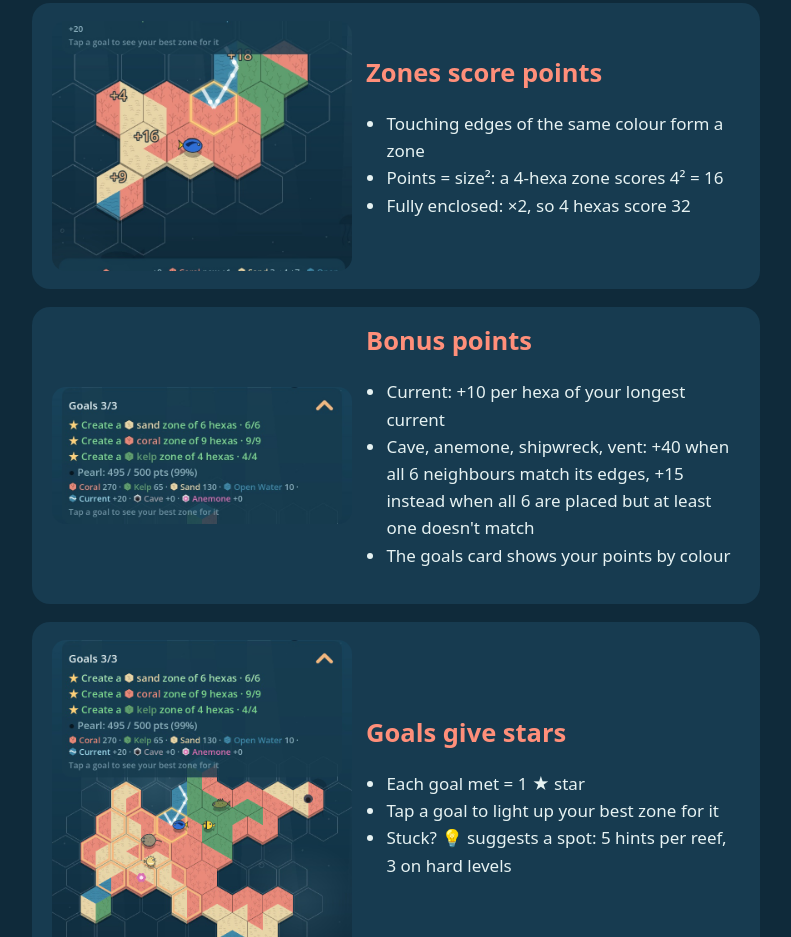
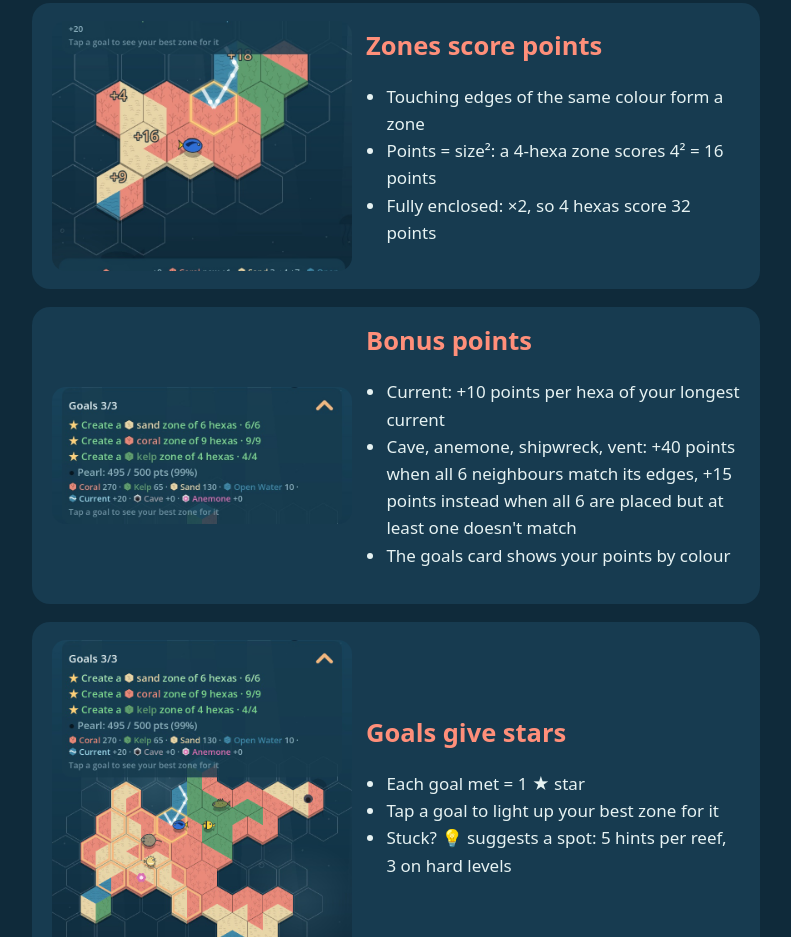
Before and after one commit to SebastienSyd/hexacoral-docs, a plain HTML site: page how-to-play.html in a window 1280 px wide. Shown: the part 1237-2174 px from the top of the page, without its empty margins (244-1035 px from the left). Drawn offline with Linux system fonts and the light colour scheme.

Commit message:
How to play: say points in the scoring lines
Co-Authored-By: Claude Opus 5.5 <noreply@anthropic.com>

```diff
--- a/how-to-play.html
+++ b/how-to-play.html
@@ -32,12 +32,12 @@
 
   <div class="card step"><img src="img/howto-3.jpg" alt=""><div><h2>Zones score points</h2><ul>
     <li>Touching edges of the same colour form a zone</li>
-    <li>Points = size²: a 4-hexa zone scores 4² = 16</li>
-    <li>Fully enclosed: ×2, so 4 hexas score 32</li></ul></div></div>
+    <li>Points = size²: a 4-hexa zone scores 4² = 16 points</li>
+    <li>Fully enclosed: ×2, so 4 hexas score 32 points</li></ul></div></div>
 
   <div class="card step"><img src="img/howto-4.jpg" alt=""><div><h2>Bonus points</h2><ul>
-    <li>Current: +10 per hexa of your longest current</li>
-    <li>Cave, anemone, shipwreck, vent: +40 when all 6 neighbours match its edges, +15 instead when all 6 are placed but at least one doesn't match</li>
+    <li>Current: +10 points per hexa of your longest current</li>
+    <li>Cave, anemone, shipwreck, vent: +40 points when all 6 neighbours match its edges, +15 points instead when all 6 are placed but at least one doesn't match</li>
     <li>The goals card shows your points by colour</li></ul></div></div>
 
   <div class="card step"><img src="img/howto-5.jpg" alt=""><div><h2>Goals give stars</h2><ul>
```
